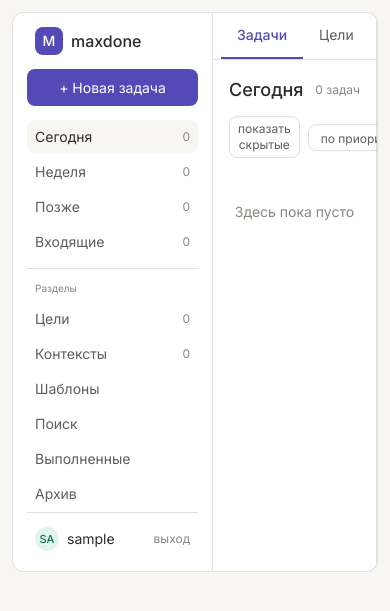
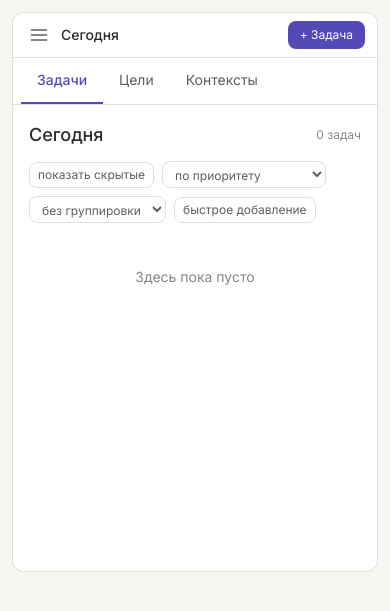
Before and after one commit to akolechkin/maxdone, a Django app: page / in a window 390 px wide. Shown: the top 611 px of the page. Run offline with Django 5.2, Linux system fonts and the light colour scheme; the visitor is signed in with stand-in values (Sample User, id 1); data that the repository does not hold is empty; some libraries are stand-ins or nearby versions.

Commit message:
feat(ui): responsive layout for mobile (presentation only)
Desktop output is unchanged — all changes are mobile defaults restored to the
current layout at md: and up.

- board: sidebar becomes an off-canvas drawer below md (hamburger + backdrop,
  Alpine sidebarOpen); the fixed-width editor column becomes a full-screen
  overlay below md. md: grid + 320px panel preserved.
- goals: same single-column + full-screen editor-overlay treatment; wrap-safe
  header.
- task list controls + template-list rows + goals header get flex-wrap.
- main tab bar scrolls horizontally instead of clipping.
- touch reachability: horizon-move buttons go behind a "…" menu on mobile
  (hover cluster kept on md+); goal archive/delete and subtask/checklist ×
  are always-visible below md, hover-revealed on md+.

No business logic, specs, HTMX targets, counts, or drag&drop changed. 158 green.

Co-Authored-By: Claude Opus 4.8 (1M context) <noreply@anthropic.com>

```diff
--- a/tasks/templates/tasks/_check_item.html
+++ b/tasks/templates/tasks/_check_item.html
@@ -3,5 +3,5 @@
           class="w-4 h-4 rounded border shrink-0 {% if item.done %}bg-teal border-teal{% else %}border-line-strong{% endif %}"></button>
   <span class="flex-1 {% if item.done %}line-through text-ink-faint{% endif %}">{{ item.title }}</span>
   <button hx-post="{% url 'check_item_delete' item.id %}" hx-target="#checklist-{{ item.task.id }}" hx-swap="outerHTML"
-          class="opacity-0 group-hover:opacity-100 text-ink-faint hover:text-ink">&times;</button>
+          class="opacity-100 md:opacity-0 md:group-hover:opacity-100 text-ink-faint hover:text-ink">&times;</button>
 </div>
--- a/tasks/templates/tasks/_goal_list.html
+++ b/tasks/templates/tasks/_goal_list.html
@@ -7,9 +7,9 @@
     <div class="text-[11px] text-ink-faint">{{ goal.get_goal_type_display }}{% if goal.status %} · {{ goal.get_status_display }}{% endif %}</div>
   </div>
   <button hx-post="{% url 'goal_archive' goal.id %}" hx-target="#goal-list"
-          class="opacity-0 group-hover:opacity-100 text-ink-faint hover:text-ink text-sm">в архив</button>
+          class="opacity-100 md:opacity-0 md:group-hover:opacity-100 text-ink-faint hover:text-ink text-sm">в архив</button>
   <button hx-post="{% url 'goal_delete' goal.id %}" hx-target="#goal-list" hx-confirm="Удалить цель навсегда?"
-          class="opacity-0 group-hover:opacity-100 text-ink-faint hover:text-ink text-sm">удалить</button>
+          class="opacity-100 md:opacity-0 md:group-hover:opacity-100 text-ink-faint hover:text-ink text-sm">удалить</button>
 </div>
 {% empty %}
 <div class="text-sm text-ink-faint py-8 text-center">Пока нет целей</div>
--- a/tasks/templates/tasks/_nav_items.html
+++ b/tasks/templates/tasks/_nav_items.html
@@ -6,6 +6,7 @@ counts-only OOB (_counts_oob.html) still targets them.{% endcomment %}
 {% for key, label in horizon_nav %}
 <a id="nav-{{ key }}"{% if nav_oob %} hx-swap-oob="true"{% endif %}
    href="?h={{ key }}" hx-get="?h={{ key }}" hx-target="#task-list" hx-push-url="true"
+   @click="sidebarOpen=false"
    class="nav-item {% if horizon == key %}nav-item-active{% endif %}">
   <span class="flex-1">{{ label }}</span>
   <span id="count-{{ key }}" class="text-xs text-ink-faint">{{ counts|dict_get:key }}</span></a>
--- a/tasks/templates/tasks/_subtask_row.html
+++ b/tasks/templates/tasks/_subtask_row.html
@@ -10,5 +10,5 @@ deletion is a separate explicit × control. Re-renders the whole subtasks sectio
                  {% if task.done %}line-through text-ink-faint{% else %}text-ink{% endif %}">{{ task.title }}</button>
   <button type="button" title="Удалить подзадачу" aria-label="Удалить подзадачу"
           hx-post="{% url 'subtask_delete' task.id %}" hx-target="#subtasks-{{ task.parent_id }}" hx-swap="outerHTML"
-          class="opacity-0 group-hover:opacity-100 text-ink-faint hover:text-red-600 px-1 leading-none transition">&times;</button>
+          class="opacity-100 md:opacity-0 md:group-hover:opacity-100 text-ink-faint hover:text-red-600 px-1 leading-none transition">&times;</button>
 </div>
--- a/tasks/templates/tasks/_task_list.html
+++ b/tasks/templates/tasks/_task_list.html
@@ -3,7 +3,7 @@
   <h3 class="text-lg font-medium m-0">{{ horizon_label }}</h3>
   <span class="text-xs text-ink-faint">{{ tasks|length }} задач</span>
 </div>
-<div class="flex items-center gap-2 mb-3 text-xs">
+<div class="flex flex-wrap items-center gap-2 mb-3 text-xs">
   <button hx-post="{% url 'toggle_setting' 'show_hidden' %}?h={{ horizon }}" hx-target="#task-list"
           class="px-2 py-1 rounded-md border {% if show_hidden %}bg-accent-soft text-accent-fg border-accent{% else %}border-line text-ink-muted{% endif %}">
     показать скрытые
--- a/tasks/templates/tasks/_template_list.html
+++ b/tasks/templates/tasks/_template_list.html
@@ -3,7 +3,7 @@ Each row: open editor, apply (create goal, BR-29), delete.{% endcomment %}
 <div id="template-list" class="p-4 space-y-3">
   {% for t in templates %}
   <div class="border border-line rounded-md p-3">
-    <div class="flex items-start gap-3">
+    <div class="flex flex-wrap items-start gap-3">
       <a href="{% url 'template_detail' t.id %}" class="flex-1 min-w-0 group/t">
         <div class="text-sm font-medium group-hover/t:text-teal-fg">{{ t.title }}</div>
         {% if t.description %}<div class="text-[11px] text-ink-faint mt-0.5">{{ t.description }}</div>{% endif %}
--- a/tasks/templates/tasks/board.html
+++ b/tasks/templates/tasks/board.html
@@ -2,19 +2,29 @@
 {% load mx %}
 {% block content %}
 <div class="p-3 max-w-[1100px] mx-auto"
-     x-data="{ editorOpen: false }"
+     x-data="{ editorOpen: false, sidebarOpen: false }"
      @task-saved.window="editorOpen=false">
-  <div class="grid grid-cols-[200px_minmax(0,1fr)] bg-surface border border-line rounded-lg overflow-hidden min-h-[560px]">
+  <div class="grid grid-cols-1 md:grid-cols-[200px_minmax(0,1fr)] bg-surface border border-line rounded-lg overflow-hidden min-h-[560px]">
 
-    {# ===== sidebar ===== #}
-    <aside class="border-r border-line p-3.5 flex flex-col">
+    {# mobile backdrop for the sidebar drawer (md+: never shown) #}
+    <div x-show="sidebarOpen" x-cloak @click="sidebarOpen=false"
+         class="md:hidden fixed inset-0 bg-black/30 z-30"></div>
+
+    {# ===== sidebar — static column on md+, off-canvas drawer below md ===== #}
+    <aside class="border-r border-line p-3.5 flex flex-col bg-surface
+                  fixed inset-y-0 left-0 z-40 w-[260px] overflow-y-auto -translate-x-full transition-transform
+                  md:static md:inset-auto md:z-auto md:w-auto md:overflow-visible md:translate-x-0 md:transition-none"
+           :class="sidebarOpen ? '!translate-x-0' : ''">
       <div class="flex items-center gap-2 px-2 pb-3.5">
         <div class="w-7 h-7 rounded-md bg-accent text-white grid place-items-center text-sm font-medium">M</div>
-        <span class="text-base font-medium">maxdone</span>
+        <span class="text-base font-medium flex-1">maxdone</span>
+        <button type="button" @click="sidebarOpen=false" aria-label="Закрыть меню"
+                class="md:hidden text-ink-muted text-xl leading-none">&times;</button>
       </div>
 
       <button class="btn-accent w-full mb-3.5"
-              hx-get="{% url 'task_new' %}?h={{ horizon }}" hx-target="#editor-body" @click="editorOpen=true">
+              hx-get="{% url 'task_new' %}?h={{ horizon }}" hx-target="#editor-body"
+              @click="editorOpen=true; sidebarOpen=false">
         + Новая задача
       </button>
 
@@ -47,19 +57,34 @@
     {# ===== main ===== #}
     <div class="flex min-w-0">
       <div class="flex-1 min-w-0 flex flex-col">
-        <div class="flex border-b border-line px-2">
-          <div class="px-4 py-3 text-sm text-accent font-medium border-b-2 border-accent">Задачи</div>
-          <a href="{% url 'goal_list' %}" class="px-4 py-3 text-sm text-ink-muted hover:text-ink">Цели</a>
-          <a href="{% url 'context_list' %}" class="px-4 py-3 text-sm text-ink-muted hover:text-ink">Контексты</a>
+        {# mobile-only top bar: drawer toggle + horizon + quick new (md+: hidden) #}
+        <div class="md:hidden flex items-center gap-2 border-b border-line px-3 py-2">
+          <button type="button" @click="sidebarOpen=true" aria-label="Меню" class="p-1 text-ink-muted">
+            <svg width="20" height="20" viewBox="0 0 24 24" fill="none" stroke="currentColor"
+                 stroke-width="2" stroke-linecap="round"><line x1="3" y1="6" x2="21" y2="6"/>
+              <line x1="3" y1="12" x2="21" y2="12"/><line x1="3" y1="18" x2="21" y2="18"/></svg>
+          </button>
+          <span class="text-sm font-medium flex-1">{{ horizon_label }}</span>
+          <button class="btn-accent !px-3 !py-1.5 text-xs"
+                  hx-get="{% url 'task_new' %}?h={{ horizon }}" hx-target="#editor-body"
+                  @click="editorOpen=true; sidebarOpen=false">+ Задача</button>
+        </div>
+        <div class="flex border-b border-line px-2 overflow-x-auto">
+          <div class="px-4 py-3 text-sm text-accent font-medium border-b-2 border-accent whitespace-nowrap">Задачи</div>
+          <a href="{% url 'goal_list' %}" class="px-4 py-3 text-sm text-ink-muted hover:text-ink whitespace-nowrap">Цели</a>
+          <a href="{% url 'context_list' %}" class="px-4 py-3 text-sm text-ink-muted hover:text-ink whitespace-nowrap">Контексты</a>
         </div>
         <div id="task-list" class="p-4 flex-1">
           {% include "tasks/_task_list.html" %}
         </div>
       </div>
 
-      <div class="border-l border-line transition-all overflow-hidden"
-           :class="editorOpen ? 'w-[320px]' : 'w-0'">
-        <div class="w-[320px] p-4" id="editor-body">
+      {# editor: fixed-width side column on md+, full-screen overlay below md #}
+      <div class="hidden md:block fixed inset-0 z-40 bg-surface overflow-y-auto
+                  md:static md:inset-auto md:z-auto md:bg-transparent md:overflow-hidden
+                  md:border-l md:border-line md:transition-all md:w-0"
+           :class="editorOpen ? '!block md:!w-[320px]' : ''">
+        <div class="w-full md:w-[320px] p-4" id="editor-body">
           <div class="text-sm text-ink-faint">Выберите или создайте задачу</div>
         </div>
       </div>
```
Also changed, not shown: tasks/templates/tasks/_task_row.html (+15 -1 lines), tasks/templates/tasks/goals.html (+8 -4 lines).
